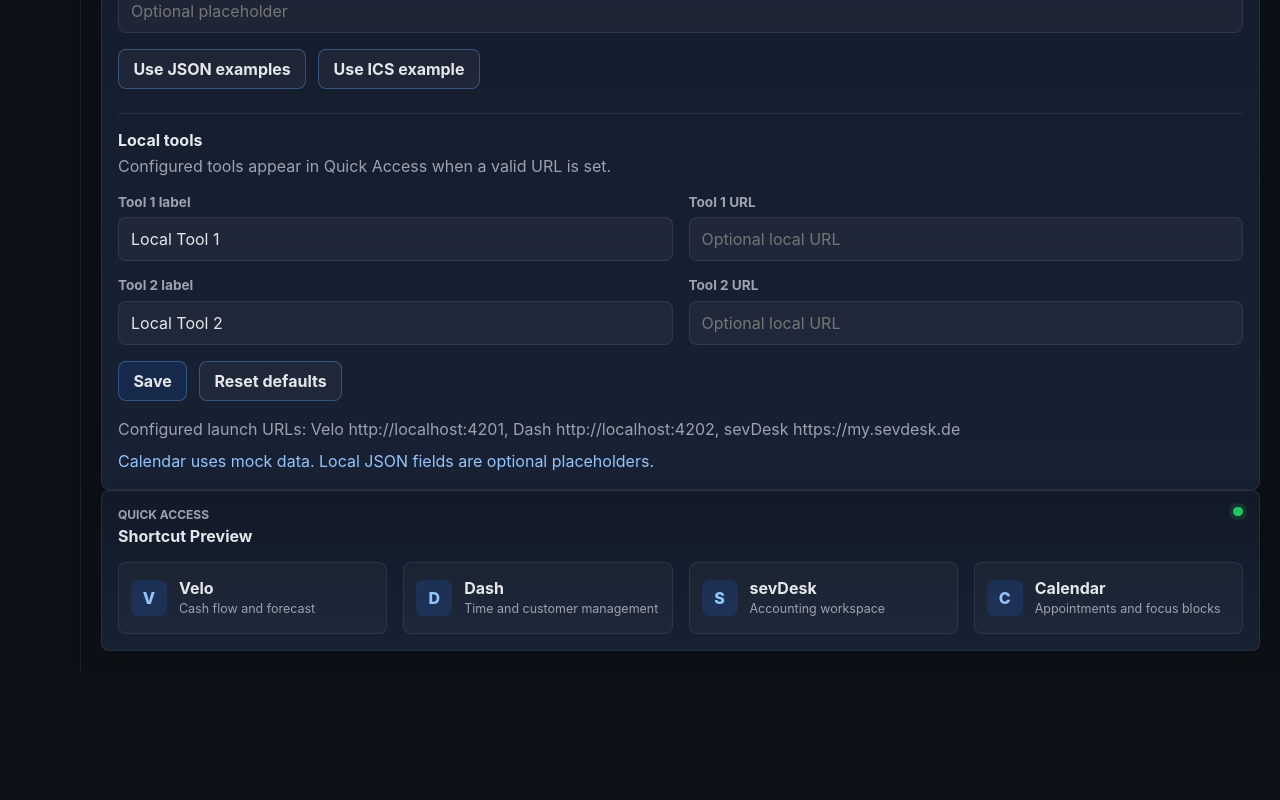
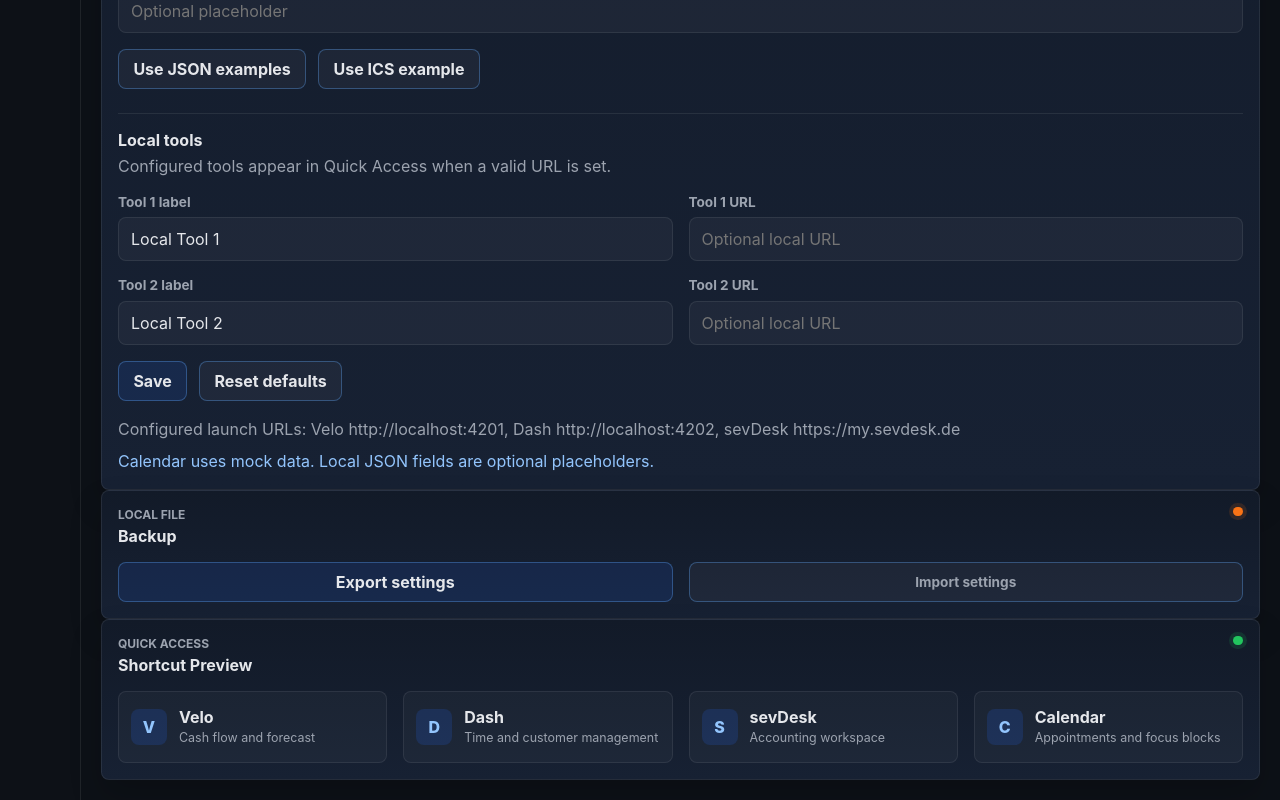
Before and after one commit to ch3xy/missioncontrol, an Angular app: page /settings in a window 1280 px wide. Shown: the part 805-1605 px from the top of the page. Before the commit the page ends 1476 px from the top, so only its background shows below. Built offline with nearby package versions, Linux system fonts and the light colour scheme.

Commit message:
Add settings backup and restore

```diff
--- a/src/app/core/services/settings.service.ts
+++ b/src/app/core/services/settings.service.ts
@@ -34,6 +34,20 @@
     localStorage.setItem(STORAGE_KEY, JSON.stringify(normalized));
   }
 
+  exportSettings(): string {
+    return JSON.stringify(this.settingsState(), null, 2);
+  }
+
+  importSettings(rawSettings: string): boolean {
+    try {
+      const parsed = JSON.parse(rawSettings) as Partial<MissionControlSettings>;
+      this.updateSettings({ ...DEFAULT_SETTINGS, ...parsed });
+      return true;
+    } catch {
+      return false;
+    }
+  }
+
   resetSettings(): void {
     this.updateSettings(DEFAULT_SETTINGS);
   }
--- a/src/app/features/settings/settings-page.css
+++ b/src/app/features/settings/settings-page.css
@@ -3,11 +3,16 @@
   gap: 1rem;
 }
 
+.backup-actions,
 .shortcut-preview,
 .tool-grid {
   display: grid;
   gap: 1rem;
   grid-template-columns: repeat(2, minmax(0, 1fr));
+}
+
+.backup-actions {
+  grid-template-columns: repeat(auto-fit, minmax(12rem, 1fr));
 }
 
 .shortcut-preview {
@@ -38,6 +43,29 @@
   border-radius: 8px;
   background: rgba(255, 255, 255, 0.04);
   color: var(--mc-text);
+}
+
+.file-button {
+  display: inline-flex;
+  align-items: center;
+  justify-content: center;
+  min-height: 2.5rem;
+  padding: 0 0.9rem;
+  border: 1px solid rgba(96, 165, 250, 0.35);
+  border-radius: 8px;
+  background: rgba(255, 255, 255, 0.04);
+  color: var(--mc-text);
+  font-weight: 700;
+  text-align: center;
+  cursor: pointer;
+}
+
+.file-button input {
+  position: absolute;
+  width: 1px;
+  height: 1px;
+  opacity: 0;
+  pointer-events: none;
 }
 
 .section-label {
@@ -104,6 +132,7 @@
 }
 
 @media (max-width: 760px) {
+  .backup-actions,
   .shortcut-preview,
   .tool-grid {
     grid-template-columns: 1fr;
--- a/src/app/features/settings/settings-page.html
+++ b/src/app/features/settings/settings-page.html
@@ -118,6 +118,20 @@
   <p class="hint">{{ sourceHint() }}</p>
 </app-widget-card>
 
+<app-widget-card title="Backup" eyebrow="Local file" accent="orange">
+  <div class="backup-actions">
+    <button class="button-link" type="button" (click)="exportSettings()">Export settings</button>
+    <label class="file-button">
+      <span>Import settings</span>
+      <input type="file" accept="application/json,.json" (change)="importSettings($event)" />
+    </label>
+  </div>
+
+  @if (backupMessage()) {
+    <p class="saved">{{ backupMessage() }}</p>
+  }
+</app-widget-card>
+
 <app-widget-card title="Shortcut Preview" eyebrow="Quick Access" accent="green">
   <div class="shortcut-preview">
     @for (shortcut of shortcuts(); track shortcut.id) {
--- a/src/app/features/settings/settings-page.ts
+++ b/src/app/features/settings/settings-page.ts
@@ -22,6 +22,7 @@
   protected readonly savedSettings = this.settingsService.settings;
   protected readonly shortcuts = this.shortcutService.shortcuts;
   protected readonly launchError = signal<string | null>(null);
+  protected readonly backupMessage = signal<string | null>(null);
   protected readonly savedMessage = computed(
     () =>
       `Configured launch URLs: Velo ${this.savedSettings().veloUrl}, Dash ${
@@ -74,6 +75,41 @@
     this.form.reset(this.savedSettings());
   }
 
+  protected exportSettings(): void {
+    const blob = new Blob([this.settingsService.exportSettings()], {
+      type: 'application/json',
+    });
+    const url = URL.createObjectURL(blob);
+    const link = document.createElement('a');
+    link.href = url;
+    link.download = 'mission-control-settings.json';
+    link.click();
+    URL.revokeObjectURL(url);
+    this.backupMessage.set('Settings export created.');
+  }
+
+  protected importSettings(event: Event): void {
+    const input = event.target as HTMLInputElement;
+    const file = input.files?.[0];
+
+    if (!file) {
+      return;
+    }
+
+    const reader = new FileReader();
+    reader.onload = () => {
+      const didImport = this.settingsService.importSettings(String(reader.result ?? ''));
+      this.form.reset(this.savedSettings());
+      this.backupMessage.set(didImport ? 'Settings imported.' : 'Settings import failed.');
+      input.value = '';
+    };
+    reader.onerror = () => {
+      this.backupMessage.set('Settings import failed.');
+      input.value = '';
+    };
+    reader.readAsText(file);
+  }
+
   protected useBundledJsonExamples(): void {
     this.applyAndSave({
       calendarSource: 'local-json',
```
Also changed, not shown: 2 other files (tests, documents, lock files or other folders).
